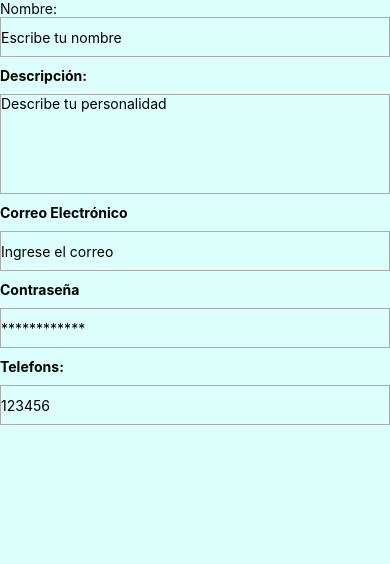
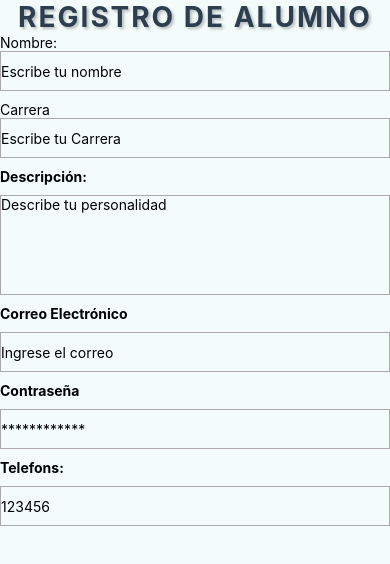
Before and after one commit to evelyn-santiago/ReactNave, a React Native app: screen / in a window 390 px wide. Shown: the top 564 px of the page. Built offline with nearby package versions, Linux system fonts and the light colour scheme.

Commit message:
19.-Input Desabilitado

```diff
--- a/src/pages/Formulario.js
+++ b/src/pages/Formulario.js
@@ -6,8 +6,11 @@ const Formulario = () => {
   return (
     <View style={style.main}>
       <SafeAreaView style={style.mains}>
+        <Text style={style.titulo}>Registro de alumno</Text>
         <Text>Nombre:</Text>
         <TextInput placeholder="Escribe tu nombre" style={style.input} />
+        <Text style={style.bold}>Carrera</Text>
+        <TextInput editable={false} style={style.input} placeholder="Escribe tu Carrera"/>
         <Text style={style.label}>Descripción:</Text>
         <TextInput  multiline={true} numberOfLines={4} style={[style.input, style.textArea]} placeholder="Describe tu personalidad"/>
         <Text style={style.label}>Correo Electrónico</Text>
@@ -25,12 +28,23 @@ const Formulario = () => {
 const style = StyleSheet.create({
   main: {
     flex: 1,
-    backgroundColor: "#d6f3fffb",
+    backgroundColor: "#fafafafb",
     paddingTop: Platform.OS === "android" ? StatusBar.currentHeight : 0,
+  },
+  titulo: {
+    fontSize: 28,
+    fontWeight: "bold",
+    color: "#2c3e50",
+    textAlign: "center",
+    textTransform: "uppercase",
+    letterSpacing: 2,
+    textShadowColor: "rgba(0, 0, 0, 0.25)",
+    textShadowOffset: { width: 2, height: 2 },
+    textShadowRadius: 3,
   },
     mains: {
     flex: 1,
-    backgroundColor: '#ddfffcff',
+    backgroundColor: '#f3fcfbff',
     paddingTop: Platform.OS === 'android' ? StatusBar.currentHeight : 0,
     padding: 16,
     },
```
